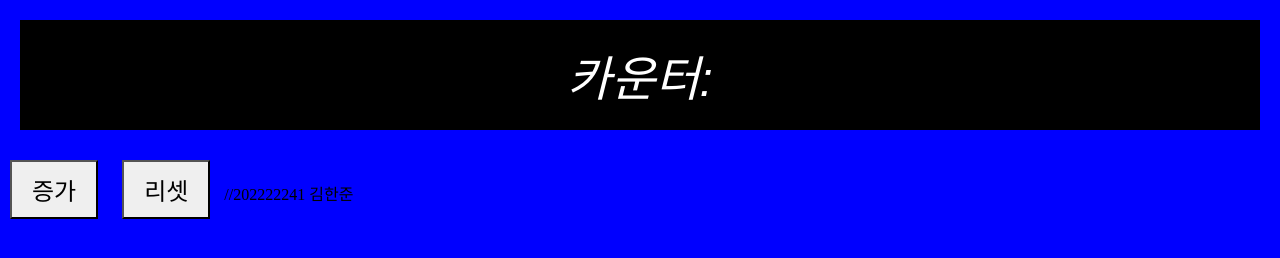
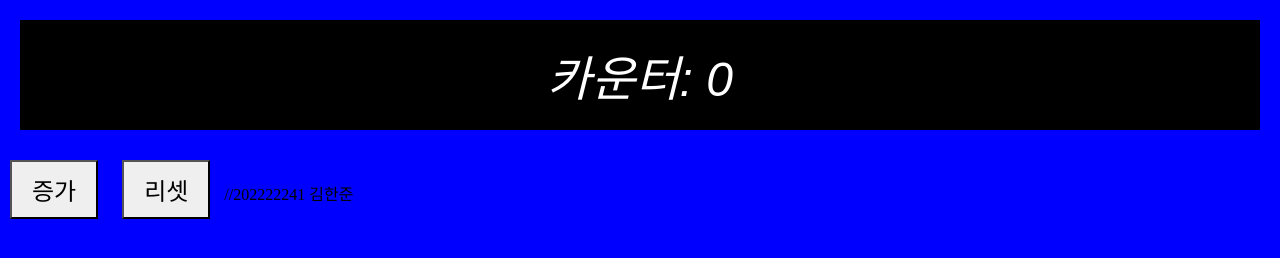
Before and after one commit to EmiFukuju/My-Tomorrow-Your-Yesterday, a plain HTML site: page day06/카운터.html in a window 1280 px wide. Drawn offline with Linux system fonts and the light colour scheme.

Commit message:
카운터

```diff
--- a/day06/카운터.html
+++ b/day06/카운터.html
@@ -35,7 +35,7 @@
 
 </head>
 <body>
-    <h1 id ="counter">카운터: </h1>
+    <h1 id ="counter">카운터: 0 </h1>
     <button id="btn-inc">증가</button>
     <button id="btn-reset">리셋</button>
 <script>
```
